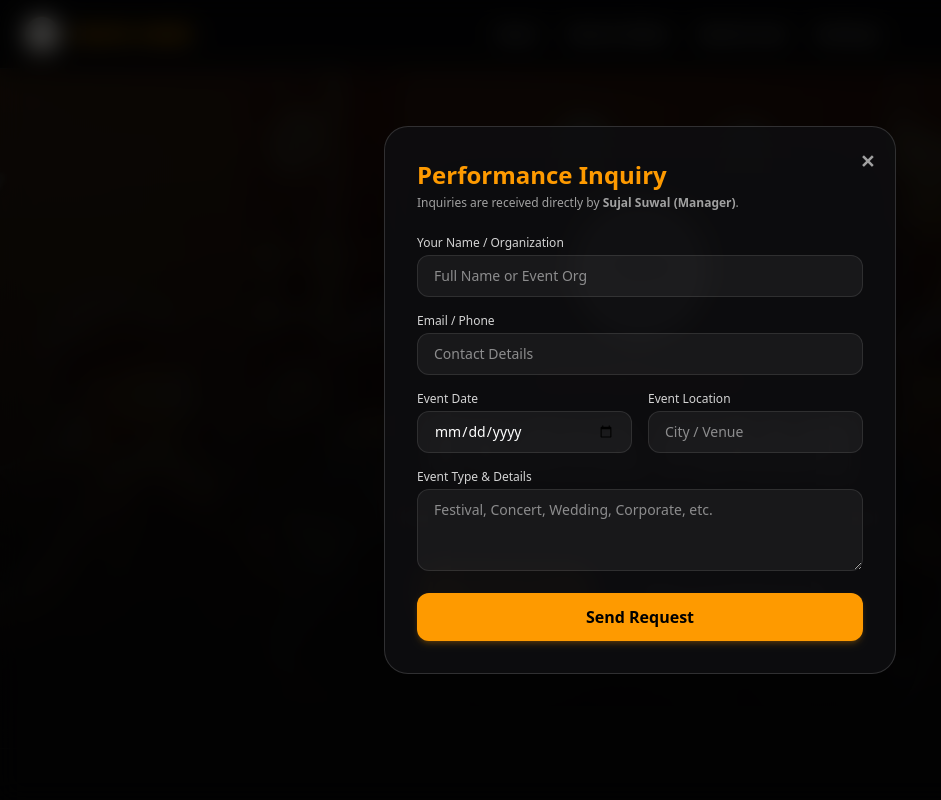
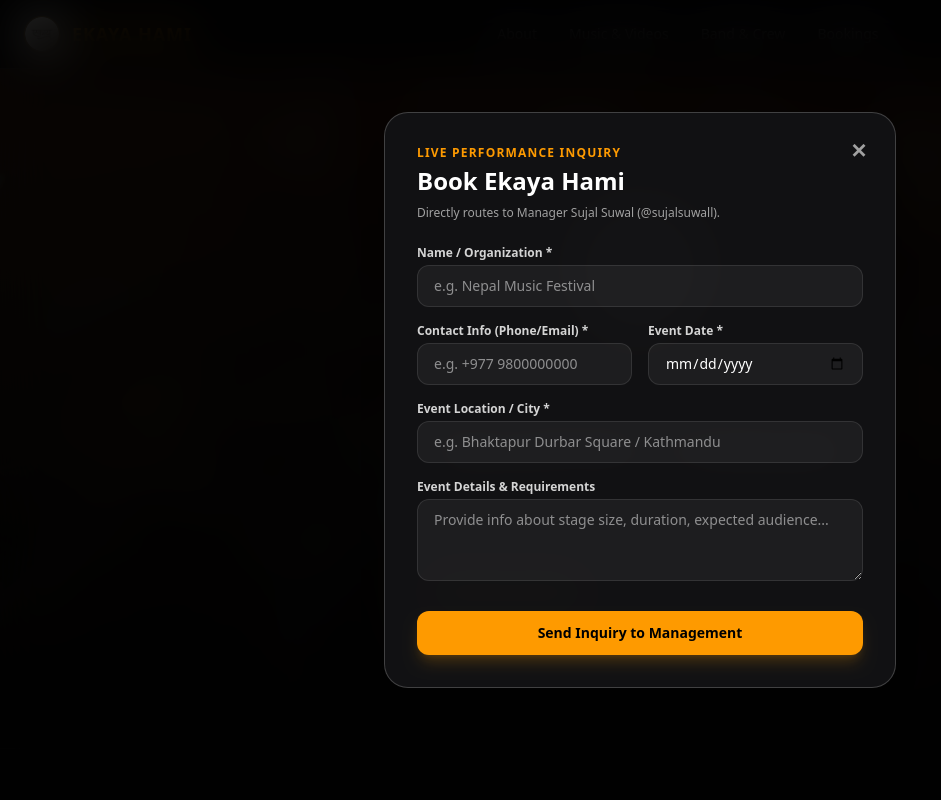
Before and after one commit to shrijann/ekaya-website, a Next.js app: page /ekaya-website/ in a window 1280 px wide. Both pictures are taken after a click on the button "Book Live Performance". Shown: the top 800 px of the page, without its empty margins (0-941 px from the left). Built offline with nearby package versions, Linux system fonts and the light colour scheme.

Commit message:
Fix duplicate video key glitch and correct Asan Twa view rankings

```diff
--- a/src/app/page.tsx
+++ b/src/app/page.tsx
@@ -15,6 +15,7 @@ interface Member {
 }
 
 interface Video {
+  uniqueKey: string;
   title: string;
   id: string;
   desc: string;
@@ -112,6 +113,47 @@ const MANAGEMENT: Member[] = [
 // Verified Master Video Database from @donoborie YouTube channel
 const VIDEOS: Video[] = [
   {
+    uniqueKey: 'vid-asan-twa',
+    title: 'Ekaya Hami - Asan Twa | donob sessions',
+    id: '2HTRkmBVE6w',
+    desc: 'A fresh folk-fusion rendition of a classic Newa tune',
+    views: 2300000, // 2.3M Views -> Strict #1 Popular
+    publishedAt: '2025-04-04',
+  },
+  {
+    uniqueKey: 'vid-ratna-cover',
+    title: 'Ekaya Hami - Ratna | Cover | donob sessions',
+    id: '7dtLDBqayCY',
+    desc: 'Classic Nepal Bhasa cover by Ekaya Hami',
+    views: 340000,
+    publishedAt: '2025-02-10',
+  },
+  {
+    uniqueKey: 'vid-mayosa-mv',
+    title: 'Mayosa - Shreejan, Priya & Ekaya Hami | Official Music Video',
+    id: 'fC2TbByrlbA',
+    desc: 'Official Music Video',
+    views: 222000,
+    publishedAt: '2024-05-10',
+  },
+  {
+    uniqueKey: 'vid-hissi-mv',
+    title: 'Hissi - Ekaya Hami | Official Music Video',
+    id: 'OBezCp_2cEY',
+    desc: 'Official Music Video',
+    views: 109000,
+    publishedAt: '2024-01-15',
+  },
+  {
+    uniqueKey: 'vid-mayosa-acoustic',
+    title: 'Mayosa - Shreejan, Priya & Ekaya Hami | Acoustic Version',
+    id: 'hCyzUe7hb2Q',
+    desc: 'donob sessions acoustic rendition',
+    views: 27000,
+    publishedAt: '2025-08-14',
+  },
+  {
+    uniqueKey: 'vid-jhan-jaka-maya',
     title: 'Jhan Jaka Maya - Ekaya Hami | Live at Asan',
     id: 'OzyBRsBbeNE',
     desc: 'Live Performance from Asan, Kathmandu',
@@ -119,46 +161,12 @@ const VIDEOS: Video[] = [
     publishedAt: '2026-07-29',
   },
   {
+    uniqueKey: 'vid-ratna-asan-live',
     title: 'Ratna - Juju Kaji Ranjit with Ekaya Hami | Live at Asan',
     id: '7dtLDBqayCY',
     desc: 'Kathmandu Film Festival Collaboration',
     views: 5200,
     publishedAt: '2026-07-03',
-  },
-  {
-    title: 'Mayosa - Shreejan, Priya & Ekaya Hami | Acoustic Version',
-    id: 'hCyzUe7hb2Q',
-    desc: 'donob sessions acoustic rendition',
-    views: 27000,
-    publishedAt: '2025-08-14',
-  },
-  {
-    title: 'Ekaya Hami - Asan Twa | donob sessions',
-    id: '2HTRkmBVE6w',
-    desc: 'A fresh folk-fusion rendition of a classic Newa tune',
-    views: 2300000,
-    publishedAt: '2025-04-04',
-  },
-  {
-    title: 'Ekaya Hami - Ratna | Cover | donob sessions',
-    id: '7dtLDBqayCY',
-    desc: 'Classic Nepal Bhasa cover by Ekaya Hami',
-    views: 340000,
-    publishedAt: '2025-02-10',
-  },
-  {
-    title: 'Mayosa - Shreejan, Priya & Ekaya Hami | Official Music Video',
-    id: 'fC2TbByrlbA',
-    desc: 'Official Music Video',
-    views: 222000,
-    publishedAt: '2024-05-10',
-  },
-  {
-    title: 'Hissi - Ekaya Hami | Official Music Video',
-    id: 'OBezCp_2cEY',
-    desc: 'Official Music Video',
-    views: 109000,
-    publishedAt: '2024-01-15',
   },
 ];
 
@@ -378,7 +386,7 @@ export default function Home() {
 
         <div className="grid grid-cols-1 md:grid-cols-2 lg:grid-cols-3 gap-8">
           {displayedVideos.map((video) => (
-            <div key={video.id} className="bg-white/[0.03] backdrop-blur-2xl border border-white/10 rounded-3xl overflow-hidden shadow-[0_8px_32px_0_rgba(0,0,0,0.37)] hover:border-amber-500/40 transition-all duration-500 group flex flex-col justify-between">
+            <div key={video.uniqueKey} className="bg-white/[0.03] backdrop-blur-2xl border border-white/10 rounded-3xl overflow-hidden shadow-[0_8px_32px_0_rgba(0,0,0,0.37)] hover:border-amber-500/40 transition-all duration-500 group flex flex-col justify-between">
               <div className="relative aspect-video w-full bg-neutral-950">
                 <iframe
                   className="w-full h-full"
@@ -541,6 +549,93 @@ export default function Home() {
         </div>
       )}
 
+      {/* Booking Modal */}
+      {isBookingOpen && (
+        <div className="fixed inset-0 z-50 flex items-center justify-center p-4 bg-black/80 backdrop-blur-xl animate-fade-in" onClick={() => setIsBookingOpen(false)}>
+          <div className="bg-[#121215]/95 border border-white/20 max-w-lg w-full rounded-3xl p-6 sm:p-8 relative shadow-2xl transition-all transform scale-100" onClick={(e) => e.stopPropagation()}>
+            <button onClick={() => setIsBookingOpen(false)} aria-label="Close modal" className="absolute top-4 right-5 text-neutral-400 hover:text-white text-xl font-bold p-2">
+              ✕
+            </button>
+
+            <span className="text-amber-500 text-xs font-bold uppercase tracking-widest block mb-1">Live Performance Inquiry</span>
+            <h3 className="text-2xl font-bold text-white mb-2">Book Ekaya Hami</h3>
+            <p className="text-xs text-neutral-400 mb-6">Directly routes to Manager Sujal Suwal (@sujalsuwall).</p>
+
+            <form onSubmit={handleBookingSubmit} className="space-y-4">
+              <div>
+                <label className="block text-xs font-semibold text-neutral-300 mb-1">Name / Organization *</label>
+                <input
+                  type="text"
+                  required
+                  value={formData.name}
+                  onChange={(e) => setFormData({ ...formData, name: e.target.value })}
+                  placeholder="e.g. Nepal Music Festival"
+                  className="w-full bg-white/[0.05] border border-white/10 rounded-xl px-4 py-2.5 text-sm text-white focus:outline-none focus:border-amber-500"
+                />
+              </div>
+
+              <div className="grid grid-cols-1 sm:grid-cols-2 gap-4">
+                <div>
+                  <label className="block text-xs font-semibold text-neutral-300 mb-1">Contact Info (Phone/Email) *</label>
+                  <input
+                    type="text"
+                    required
+                    value={formData.contact}
+                    onChange={(e) => setFormData({ ...formData, contact: e.target.value })}
+                    placeholder="e.g. +977 9800000000"
+                    className="w-full bg-white/[0.05] border border-white/10 rounded-xl px-4 py-2.5 text-sm text-white focus:outline-none focus:border-amber-500"
+                  />
+                </div>
+                <div>
+                  <label className="block text-xs font-semibold text-neutral-300 mb-1">Event Date *</label>
+                  <input
+                    type="date"
+                    required
+                    value={formData.eventDate}
+                    onChange={(e) => setFormData({ ...formData, eventDate: e.target.value })}
+                    className="w-full bg-white/[0.05] border border-white/10 rounded-xl px-4 py-2.5 text-sm text-white focus:outline-none focus:border-amber-500"
+                  />
+                </div>
+              </div>
+
+              <div>
+                <label className="block text-xs font-semibold text-neutral-300 mb-1">Event Location / City *</label>
+                <input
+                  type="text"
+                  required
+                  value={formData.location}
+                  onChange={(e) => setFormData({ ...formData, location: e.target.value })}
+                  placeholder="e.g. Bhaktapur Durbar Square / Kathmandu"
+                  className="w-full bg-white/[0.05] border border-white/10 rounded-xl px-4 py-2.5 text-sm text-white focus:outline-none focus:border-amber-500"
+                />
+              </div>
+
+              <div>
+                <label className="block text-xs font-semibold text-neutral-300 mb-1">Event Details & Requirements</label>
+                <textarea
+                  rows={3}
+                  value={formData.details}
+                  onChange={(e) => setFormData({ ...formData, details: e.target.value })}
+                  placeholder="Provide info about stage size, duration, expected audience..."
+                  className="w-full bg-white/[0.05] border border-white/10 rounded-xl px-4 py-2.5 text-sm text-white focus:outline-none focus:border-amber-500"
+                />
+              </div>
+
+              {bookingStatus && (
+                <p className="text-xs text-amber-400 font-medium bg-amber-500/10 p-2.5 rounded-xl border border-amber-500/20">{bookingStatus}</p>
+              )}
+
+              <button
+                type="submit"
+                className="w-full bg-amber-500 hover:bg-amber-400 text-black font-bold py-3 rounded-xl transition-all shadow-lg shadow-amber-500/20 text-sm mt-2"
+              >
+                Send Inquiry to Management
+              </button>
+            </form>
+          </div>
+        </div>
+      )}
+
       {/* Booking Section */}
       <section id="booking" className="py-20 px-6 max-w-4xl mx-auto">
         <div className="bg-white/[0.03] backdrop-blur-2xl border border-white/10 rounded-3xl p-8 sm:p-12 text-center relative overflow-hidden shadow-[0_8px_32px_0_rgba(0,0,0,0.37)]">
@@ -558,93 +653,12 @@ export default function Home() {
               Submit Booking Request Form
             </button>
 
-            <a href="https://www.instagram.com/sujalsuwall/" target="_blank" rel="noreferrer" className="bg-white/[0.05] hover:bg-white/[0.1] backdrop-blur-xl border border-white/10 hover:border-amber-500/50 text-neutral-200 font-semibold px-8 py-3.5 rounded-2xl transition-all duration-300 transform hover:scale-105 text-sm flex items-center space-x-2">
-              <span>Contact Manager on Instagram</span>
+            <a href="https://www.instagram.com/sujalsuwall/" target="_blank" rel="noreferrer" className="bg-white/[0.07] hover:bg-white/[0.12] border border-white/15 text-white font-semibold px-8 py-3.5 rounded-2xl transition-all text-sm">
+              Contact Manager on Instagram
             </a>
           </div>
         </div>
       </section>
-
-      {/* Booking Modal */}
-      {isBookingOpen && (
-        <div className="fixed inset-0 z-50 flex items-center justify-center p-4 bg-black/70 backdrop-blur-md" onClick={() => setIsBookingOpen(false)}>
-          <div className="bg-[#101012]/80 backdrop-blur-2xl border border-white/15 w-full max-w-lg rounded-3xl p-6 sm:p-8 relative shadow-2xl" onClick={(e) => e.stopPropagation()}>
-            <button onClick={() => setIsBookingOpen(false)} aria-label="Close booking form" className="absolute top-5 right-5 text-neutral-400 hover:text-white text-lg font-bold">
-              ✕
-            </button>
-            <h3 className="text-2xl font-bold text-amber-500 mb-1">Performance Inquiry</h3>
-            <p className="text-xs text-neutral-400 mb-6">
-              Inquiries are received directly by <strong>Sujal Suwal (Manager)</strong>.
-            </p>
-
-            <form onSubmit={handleBookingSubmit} className="space-y-4 text-left">
-              <div>
-                <label className="block text-xs text-neutral-300 font-medium mb-1">Your Name / Organization</label>
-                <input
-                  required
-                  type="text"
-                  value={formData.name}
-                  onChange={(e) => setFormData({ ...formData, name: e.target.value })}
-                  placeholder="Full Name or Event Org"
-                  className="w-full bg-white/[0.05] border border-white/10 rounded-xl px-4 py-2.5 text-sm text-white focus:border-amber-500 focus:outline-none"
-                />
-              </div>
-              <div>
-                <label className="block text-xs text-neutral-300 font-medium mb-1">Email / Phone</label>
-                <input
-                  required
-                  type="text"
-                  value={formData.contact}
-                  onChange={(e) => setFormData({ ...formData, contact: e.target.value })}
-                  placeholder="Contact Details"
-                  className="w-full bg-white/[0.05] border border-white/10 rounded-xl px-4 py-2.5 text-sm text-white focus:border-amber-500 focus:outline-none"
-                />
-              </div>
-              <div className="grid grid-cols-2 gap-4">
-                <div>
-                  <label className="block text-xs text-neutral-300 font-medium mb-1">Event Date</label>
-                  <input
-                    required
-                    type="date"
-                    value={formData.eventDate}
-                    onChange={(e) => setFormData({ ...formData, eventDate: e.target.value })}
-                    className="w-full bg-white/[0.05] border border-white/10 rounded-xl px-4 py-2.5 text-sm text-white focus:border-amber-500 focus:outline-none"
-                  />
-                </div>
-                <div>
-                  <label className="block text-xs text-neutral-300 font-medium mb-1">Event Location</label>
-                  <input
-                    required
-                    type="text"
-                    value={formData.location}
-                    onChange={(e) => setFormData({ ...formData, location: e.target.value })}
-                    placeholder="City / Venue"
-                    className="w-full bg-white/[0.05] border border-white/10 rounded-xl px-4 py-2.5 text-sm text-white focus:border-amber-500 focus:outline-none"
-                  />
-                </div>
-              </div>
-              <div>
-                <label className="block text-xs text-neutral-300 font-medium mb-1">Event Type & Details</label>
-                <textarea
-                  rows={3}
-                  value={formData.details}
-                  onChange={(e) => setFormData({ ...formData, details: e.target.value })}
-                  placeholder="Festival, Concert, Wedding, Corporate, etc."
-                  className="w-full bg-white/[0.05] border border-white/10 rounded-xl px-4 py-2.5 text-sm text-white focus:border-amber-500 focus:outline-none"
-                />
-              </div>
-
-              {bookingStatus && (
-                <p className="text-xs text-amber-500 font-medium text-center">{bookingStatus}</p>
-              )}
-
-              <button type="submit" className="w-full bg-amber-500 hover:bg-amber-400 text-black font-bold py-3 rounded-xl transition-all shadow-md shadow-amber-500/20">
-                Send Request
-              </button>
-            </form>
-          </div>
-        </div>
-      )}
 
       {/* Footer */}
       <footer className="py-12 border-t border-white/5 text-center text-xs text-neutral-500 space-y-2">
```
